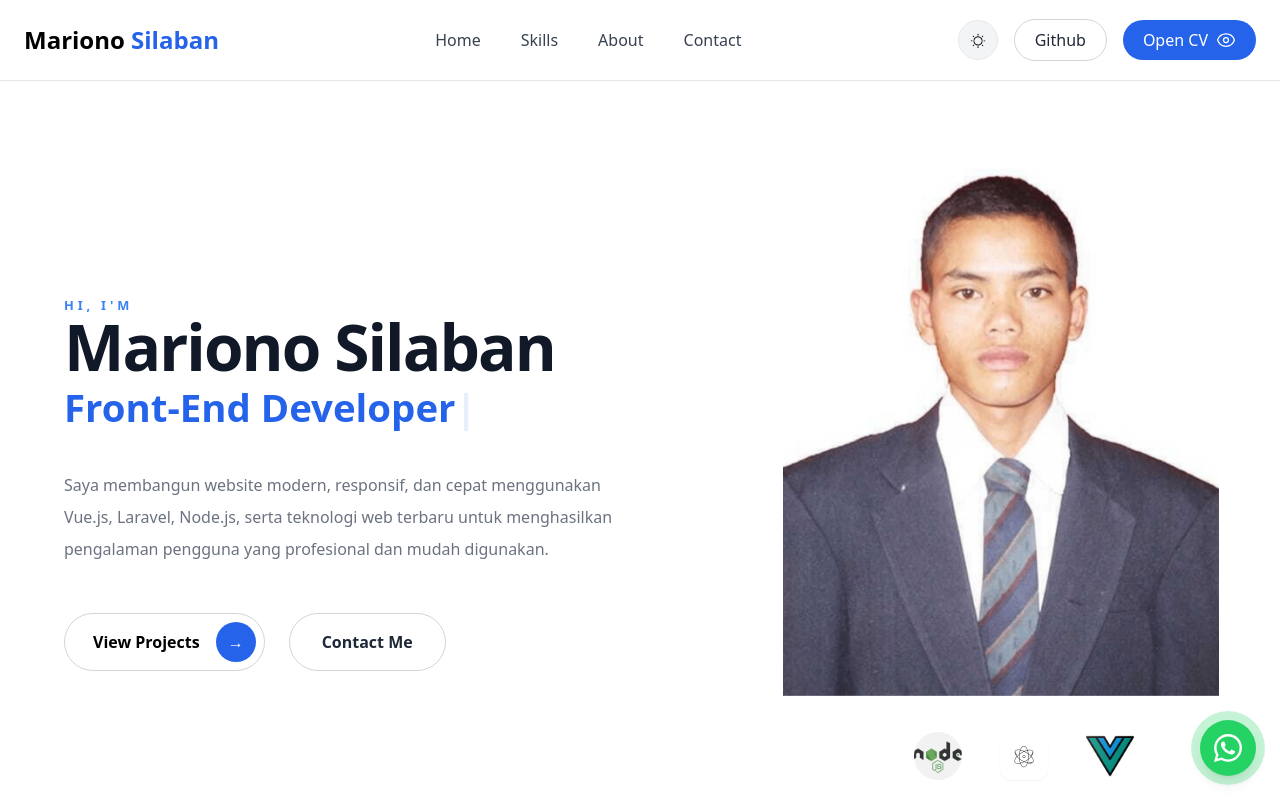
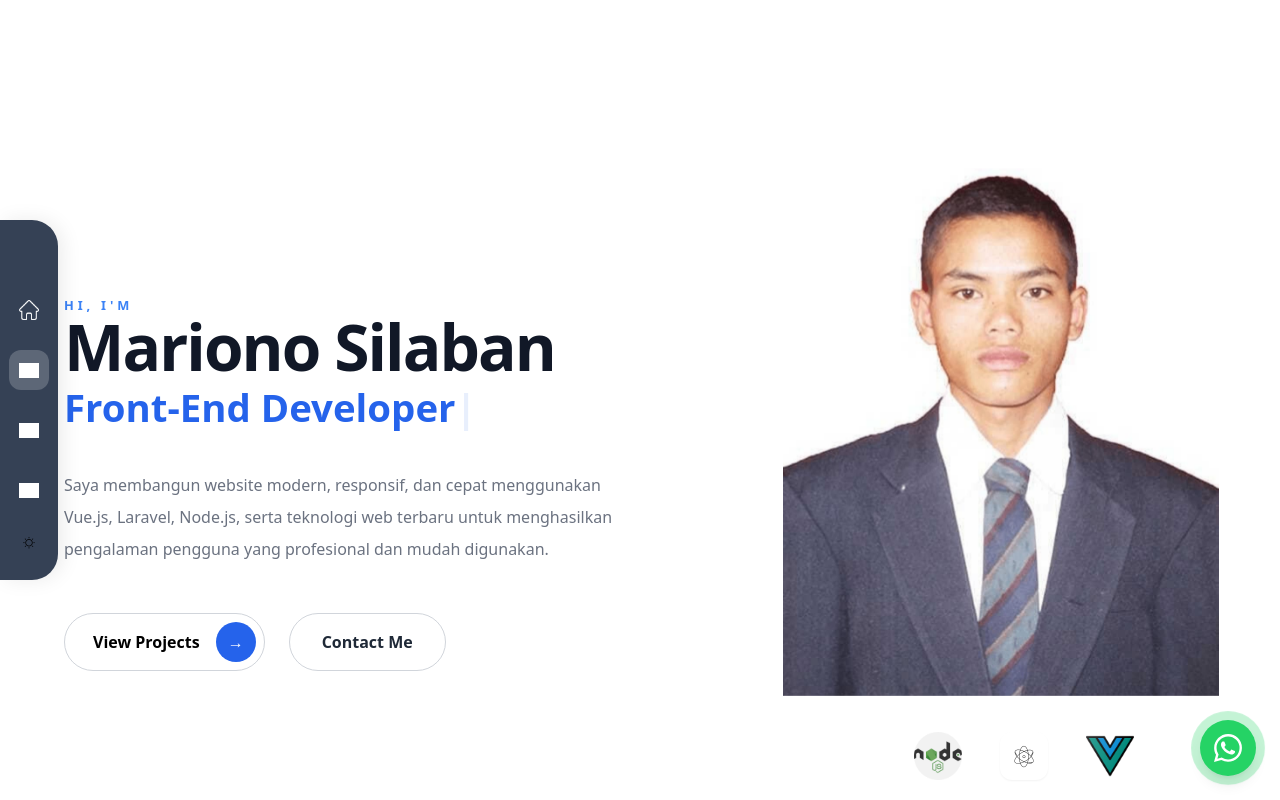
Before and after one commit to silaban13/Portofolio_vue, a Vue app: page / in a window 1280 px wide. Shown: the top 800 px of the page. Built offline with nearby package versions, Linux system fonts and the light colour scheme; grey boxes are pictures that could not be loaded.

Commit message:
change content

```diff
--- a/src/components/Navbar.vue
+++ b/src/components/Navbar.vue
@@ -1,115 +1,122 @@
 <script setup>
-
+  import homeIcon from '@/assets/home.png'
   import { ref, onMounted } from 'vue'
   import { Disclosure, DisclosureButton, DisclosurePanel } from '@headlessui/vue'
-  import { Bars3Icon, XMarkIcon, EyeIcon  } from '@heroicons/vue/24/outline'
-  import lightIcon from "@/assets/darker.png"
-  import darkIcon from "@/assets/night-mode.png"
+  import { UserIcon, EnvelopeIcon, Bars3Icon, XMarkIcon, EyeIcon, CodeBracketIcon } from '@heroicons/vue/24/outline'
+  import lightIcon from '@/assets/darker.png'
+  import darkIcon from '@/assets/night-mode.png'
 
   const navigation = [
-    { name: 'Home', href: '#', current: false },
-    { name: 'Skills', href: '#', current: false },
-    { name: 'About', href: '#', current: false },
-    { name: 'Contact', href: '#', current: false },
+    {
+      name: 'Home',
+      href: '#home',
+      icon: homeIcon
+    },
+    {
+      name: 'About',
+      href: '#about',
+      icon: UserIcon
+    },
+    {
+      name: 'Skills',
+      href: '#skills',
+      icon: CodeBracketIcon
+    },
+    {
+      name: 'Contact',
+      href: '#contact',
+      icon: EnvelopeIcon
+    }
   ]
 
-  const loading = ref(true)
+  const activeSection = ref('home')
+  const theme = ref('light')
   onMounted(() => {
-      setTimeout(() => {
-      loading.value = false
-      }, 2500)
-  })
-
-  const theme = ref("light")
-
-  onMounted(() => {
-    const saved = localStorage.getItem("theme") || "light"
+    const saved = localStorage.getItem('theme') || 'light'
       theme.value = saved
 
-    if (saved === "dark") {
-      document.documentElement.classList.add("dark")
+    if (saved === 'dark') {
+      document.documentElement.classList.add('dark')
     }
+
+    const sections = navigation
+      .map(item => document.querySelector(item.href))
+      .filter(Boolean)
+
+    const observer = new IntersectionObserver(
+      entries => {
+        entries.forEach(entry => {
+          if (entry.isIntersecting) {
+            activeSection.value = entry.target.id
+          }
+        })
+      }, {
+        threshold: 0.45
+      }
+    )
+    sections.forEach(section => observer.observe(section))
   })
 
   function toggleTheme() {
-    if (theme.value === "light") {
-      theme.value = "dark"
-      document.documentElement.classList.add("dark")
+    if (theme.value === 'light') {
+      theme.value = 'dark'
+      document.documentElement.classList.add('dark')
     } else {
-      theme.value = "light"
-      document.documentElement.classList.remove("dark")
+      theme.value = 'light'
+      document.documentElement.classList.remove('dark')
+    }
+    localStorage.setItem('theme', theme.value)
   }
 
-    localStorage.setItem("theme", theme.value)
+  function scrollToSection(href) {
+    const element = document.querySelector(href)
+    if (element) {
+      element.scrollIntoView({
+        behavior: 'smooth',
+        block: 'start'
+      })
+    }
   }
 
 </script>
-
 <template>
-  <section class="fixed top-0 left-0 w-full z-50 bg-white/80 dark:bg-gray-900/80 backdrop-blur-md border-b border-gray-200 dark:border-gray-700">
-    <Disclosure as="nav" v-slot="{ open }">
-      <div class="max-w-7xl mx-auto px-6">
-        <div class="h-20 flex items-center justify-between">
-          <h1 class="text-2xl font-bold text-black dark:text-white"> Mariono <span class="text-blue-600">Silaban</span> </h1>
-          <div class="hidden lg:flex items-center gap-10">
-            <a v-for="item in navigation" :key="item.name" :href="item.href" class="relative font-medium text-gray-700 dark:text-gray-200 hover:text-blue-600 transition after:absolute after:left-0 after:-bottom-2 after:h-0.5 after:w-0 after:bg-blue-600 after:transition-all hover:after:w-full">  {{ item.name }} </a>
+  <aside class="hidden lg:flex fixed left-0 top-1/2 -translate-y-1/2 z-50 w-[58px] h-[360px] bg-[#354155] dark:bg-[#202938] rounded-r-[26px] flex-col items-center justify-center shadow-[5px_0_20px_rgba(0,0,0,0.08)] dark:shadow-[5px_0_20px_rgba(0,0,0,0.25)] transition-all duration-300">
+    <nav class="flex flex-col items-center gap-5">
+      <a v-for="item in navigation" :key="item.name" :href="item.href" @click.prevent="scrollToSection(item.href)" class=" group relative w-10 h-10 rounded-xl flex items-center justify-center transition-all duration-300" :class=" activeSection === item.href.replace('#', '') ? 'bg-white/20 text-white' : 'text-white/80 hover:bg-white/10 hover:text-white'">
+        <img :src="item.icon" :alt="item.name" class="w-5 h-5 object-contain brightness-0 invert transition-transform duration-300 group-hover:scale-110"/>
+        <span class="absolute left-[52px] px-2.5 py-1.5 rounded-md bg-gray-900 dark:bg-white text-white dark:text-gray-900 text-[11px] font-medium opacity-0 invisible translate-x-1 group-hover:opacity-100 group-hover:visible group-hover:translate-x-0 transition-all duration-200 whitespace-nowrap shadow-lg"> {{ item.name }} </span>
+      </a>
+    </nav>
+    <div class="absolute bottom-5 flex flex-col items-center gap-2">
+      <button type="button" @click="toggleTheme" class=" w-9 h-9 rounded-lg flex items-center justify-center text-white/80 hover:bg-white/10 hover:text-white hover:scale-105 transition-all duration-300" :title="theme === 'light' ? 'Dark Mode' : 'Light Mode'">
+        <img :src="theme === 'light' ? lightIcon : darkIcon" alt="Theme" class="w-4 h-4"/>
+      </button>
     </div>
-          <div class="hidden lg:flex items-center gap-4">
-            <button type="button" @click="toggleTheme" class="flex h-10 w-10 items-center justify-center rounded-full border border-gray-200 bg-gray-100 transition-all duration-300 hover:scale-110 hover:bg-gray-200 dark:border-gray-700 dark:bg-gray-800 dark:hover:bg-gray-700">
-              <img :src="theme === 'light' ? lightIcon : darkIcon" :alt="theme" class="h-5 w-5">
+  </aside>
+  <Disclosure as="nav" class="lg:hidden fixed top-0 left-0 right-0 z-[100] bg-white/90 dark:bg-gray-900/90 backdrop-blur-lg border-b border-gray-200 dark:border-gray-800" v-slot="{ open }">
+    <div class="h-[72px] px-5 flex items-center justify-between">
+      <a href="#home" @click.prevent="scrollToSection('#home')" class="text-xl font-bold text-gray-900 dark:text-white"> Mariono <span class="text-blue-600"> Silaban </span></a>
+      <DisclosureButton class="w-11 h-11 rounded-xl flex items-center justify-center text-gray-700 dark:text-white hover:bg-gray-100 dark:hover:bg-gray-800 transition">
+        <Bars3Icon v-if="!open" class="w-6 h-6"/>
+        <XMarkIcon v-else class="w-6 h-6"/>
+      </DisclosureButton>
+    </div>
+    <DisclosurePanel class="absolute top-[72px] left-0 right-0 bg-white dark:bg-gray-900 border-b border-gray-200 dark:border-gray-800 shadow-xl p-5">
+      <div class="space-y-2">
+        <DisclosureButton v-for="item in navigation" :key="item.name" as="a" :href="item.href" @click.prevent="scrollToSection(item.href)" class="flex items-center gap-4 w-full px-4 py-3 rounded-xl text-gray-700 dark:text-gray-200 hover:bg-blue-50 dark:hover:bg-gray-800 hover:text-blue-600 transition">
+          <component :is="item.icon" class="w-5 h-5"/>
+          <span> {{ item.name }} </span>
+        </DisclosureButton>
+        <div class=" border-t border-gray-200 dark:border-gray-800 my-4"/>
+        <button type="button" @click="toggleTheme" class=" flex items-center justify-between w-full px-4 py-3 rounded-xl text-gray-700 dark:text-gray-200 hover:bg-gray-100 dark:hover:bg-gray-800 transition">
+          <span> Tema </span>
+          <img :src="theme === 'light' ? lightIcon : darkIcon" alt="Theme" class="w-5 h-5"/>
         </button>
-            <a href="https://github.com/silaban13" target="_blank" rel="noopener noreferrer" class="px-5 py-2 rounded-full border border-gray-300 text-gray-800 hover:border-blue-600 hover:bg-blue-50 hover:text-blue-600 transition-all duration-300 dark:border-gray-500 dark:text-white dark:hover:border-blue-500 dark:hover:bg-blue-500/10 dark:hover:text-blue-400"> Github </a>
-            <a href="https://drive.google.com/file/d/1Loz49kSbVi8FKDVk6TKmQgUA5RLlcaQ-/preview" target="_blank" rel="noopener noreferrer" class="px-5 py-2 rounded-full bg-blue-600 text-white hover:bg-blue-700 transition flex items-center gap-2">
-              <span>Open CV</span>
+        <a href="https://drive.google.com/file/d/1Loz49kSbVi8FKDVk6TKmQgUA5RLlcaQ-/preview" target="_blank" rel="noopener noreferrer" class=" mt-3 flex items-center justify-center gap-2 w-full px-5 py-3 rounded-xl bg-blue-600 hover:bg-blue-700 text-white font-medium transition">
+          <span> Open CV </span>
           <EyeIcon class="w-5 h-5" />
         </a>
       </div>
-          <div class="relative z-[60] flex items-center lg:hidden">
-            <DisclosureButton class="inline-flex items-center justify-center rounded-lg p-2 text-gray-700 dark:text-white" >
-              <Bars3Icon v-if="!open" class="w-7 h-7"/>
-              <XMarkIcon v-else class="w-7 h-7" />
-            </DisclosureButton>
-          </div>
-        </div>
-      </div>
-      <DisclosurePanel class="fixed inset-0 z-50 bg-black/40 backdrop-blur-sm lg:hidden" >
-        <div class="flex min-h-screen items-center justify-center px-4 sm:px-6 md:px-8">
-          <div class="w-full max-w-[340px] sm:max-w-[380px] md:max-w-[450px] bg-white dark:bg-gray-900 shadow-2xl p-6 sm:p-8 md:p-10 border border-gray-200 dark:border-gray-700 animate-[zoomIn_.25s_ease]">
-            <h2 class="text-2xl sm:text-3xl font-bold text-center text-gray-800 dark:text-white mb-8"> Menu </h2>
-            <div class="space-y-3 sm:space-y-4">
-              <DisclosureButton v-for="item in navigation" :key="item.name" as="a" :href="item.href" class="block rounded-2xl py-3 sm:py-4 text-base sm:text-lg font-medium text-center text-gray-700 dark:text-gray-200 hover:bg-blue-50 dark:hover:bg-gray-800 transition duration-300"> {{ item.name }} </DisclosureButton>
-            </div>
-            <hr class="my-8 dark:border-gray-700">
-            <div class="flex items-center justify-between">
-              <span class="text-base sm:text-lg font-semibold text-gray-700 dark:text-gray-200"> Tema </span>
-              <button type="button" @click="toggleTheme" class="w-11 h-11 sm:w-12 sm:h-12 rounded-full bg-gray-100 dark:bg-gray-800 flex items-center justify-center hover:scale-110 transition duration-300">
-                <img :src="theme === 'light' ? lightIcon : darkIcon" class="w-5 h-5 sm:w-6 sm:h-6">
-              </button>
-            </div>
-            <div class="mt-8 flex justify-center">
-              <a href="https://drive.google.com/file/d/1Loz49kSbVi8FKDVk6TKmQgUA5RLlcaQ-/preview" target="_blank" rel="noopener noreferrer" class="inline-flex items-center justify-center gap-2 px-8 py-3 rounded-full bg-blue-600 text-white font-medium hover:bg-blue-700 transition">
-                <span>Open CV</span>
-                <EyeIcon class="w-5 h-5" />
-              </a>
-            </div>
-          </div>
-        </div>
     </DisclosurePanel>
   </Disclosure>
-  </section>
 </template>
-
-<style scoped>
-
-  @keyframes zoomIn {
-    from {
-      opacity: 0;
-      transform: scale(.85);
-    }
-    to {
-      opacity: 1;
-      transform: scale(1);
-    }
-  }
-
-</style>
```
Also changed, not shown: src/assets/home.png (added), src/components/TopNavbar.vue (added), 1 other file (tests, documents, lock files or other folders). Lines whose indentation alone changed are shown as unchanged.
